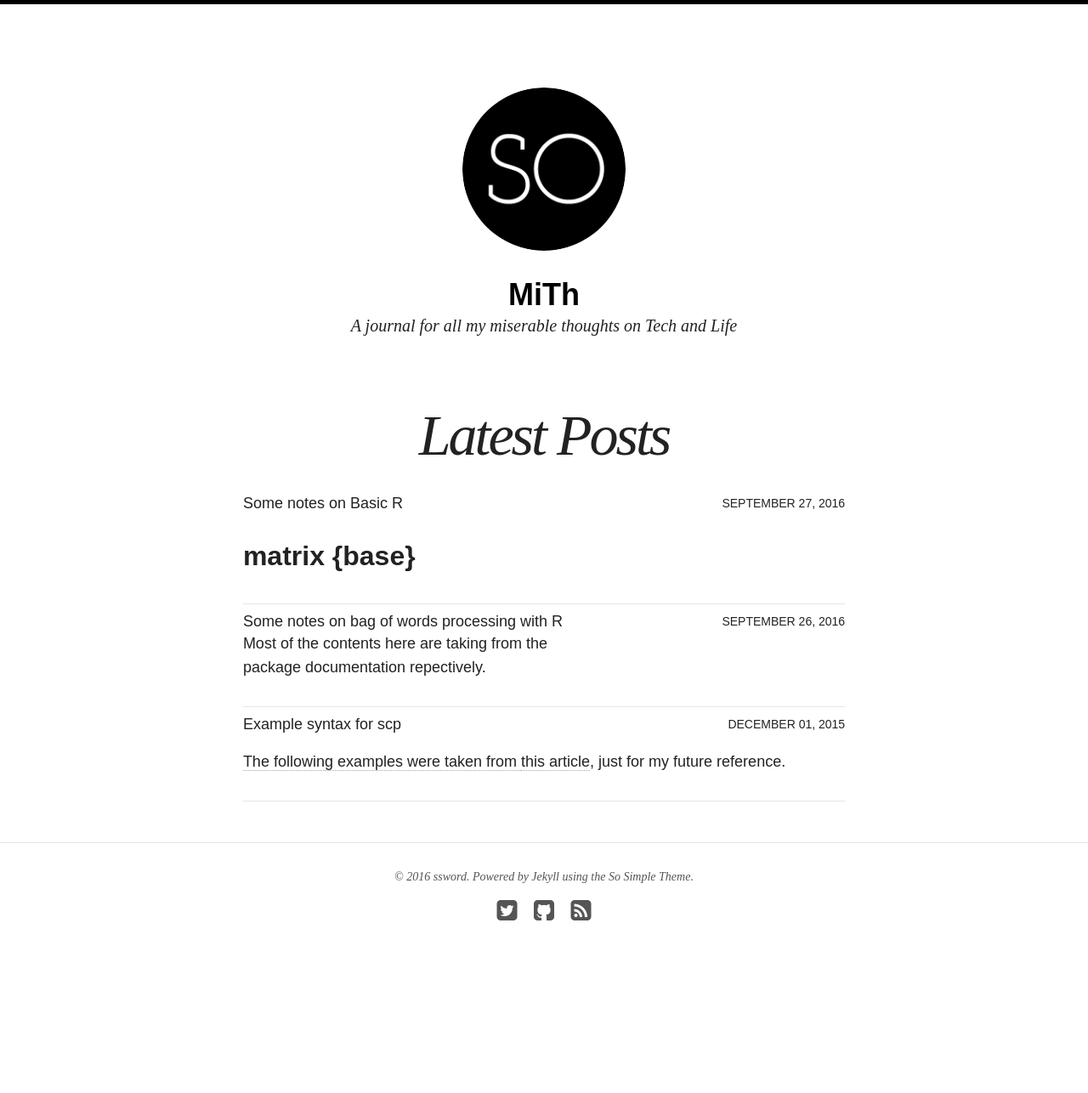
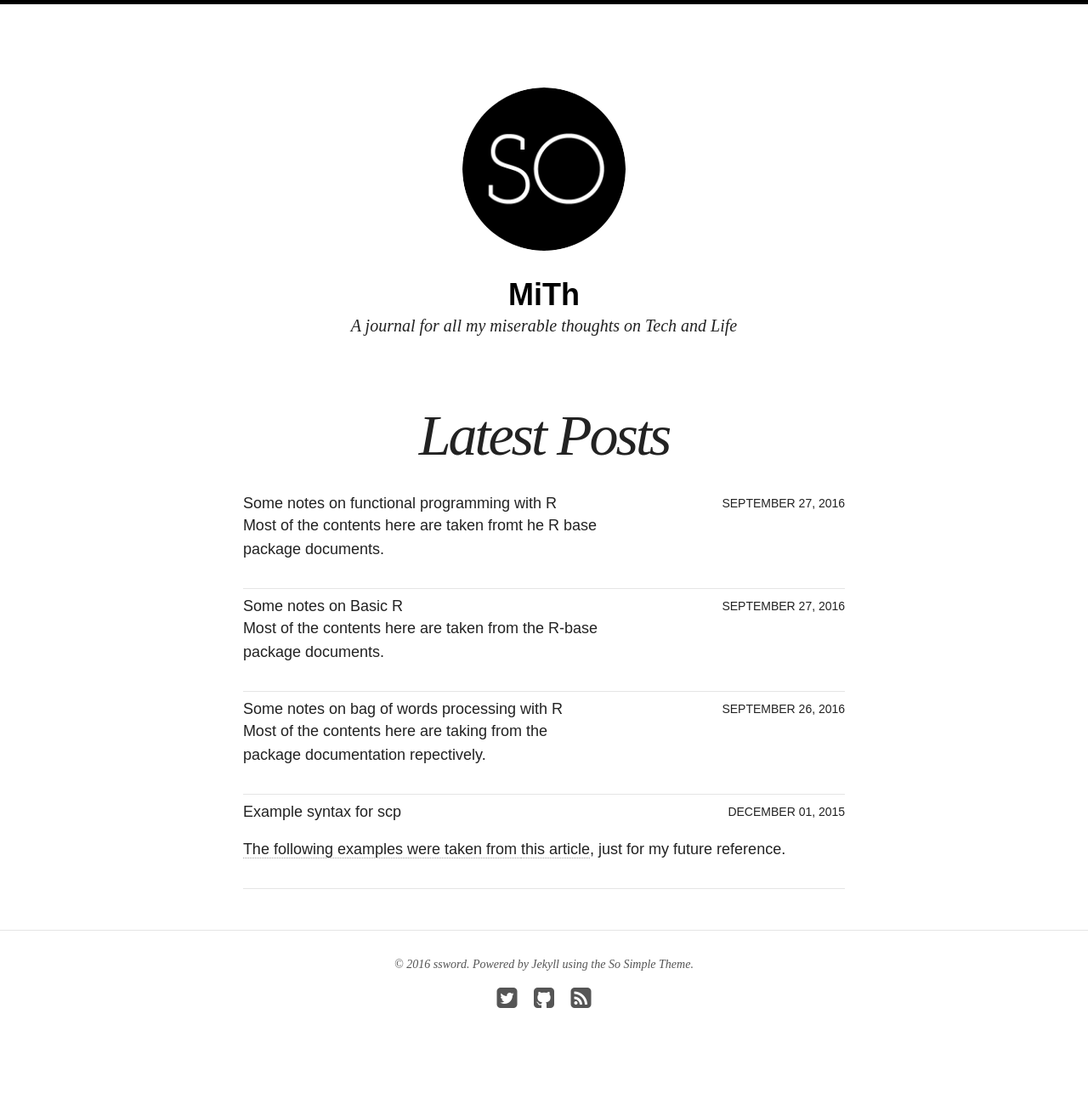
Before and after one commit to ssword/ssword.github.io, a Jekyll site: the page built from index.html, in a window 1280 px wide. Shown: the whole page at 85% size. Built offline with Jekyll 4.4.1, drawn with Linux system fonts in a browser that asks for light colours; nearby versions of some CDN libraries; before the commit the page ends 1183 px from its top, so only the background shows below that; some of the changed lines change nothing that is shown.

Commit message:
add functional programming

````diff
--- a/_posts/articles/2016-9-27-basicR.md
+++ b/_posts/articles/2016-9-27-basicR.md
@@ -2,6 +2,8 @@
 layout: post
 title: Some notes on Basic R
 ---
+
+Most of the contents here are taken from the R-base package documents.
 
 ## **matrix {base}**
 
--- /dev/null
+++ b/_posts/articles/2016-9-27-functionalprogrammingR.md
@@ -0,0 +1,82 @@
+---
+layout: post
+title: Some notes on functional programming with R
+---
+
+Most of the contents here are taken fromt he R base package documents.
+
+## **lapply**
+
+### Description
+
+**lapply** returns a list of the same length as X, each element of which is the result of applying FUN to the corresponding element of X.
+
+**sapply** is a user-friendly version and wrapper of lapply by default returning a vector, matrix or, if simplify = "array", an array if appropriate, by applying simplify2array(). sapply(x, f, simplify = FALSE, USE.NAMES = FALSE) is the same as lapply(x, f).
+**sapply** always return the results in a vectro if possible.
+"**s**" in **sapply** stands for "simplify". It will simplify the answer into a vector or a matrix. So if the return is a structured object, you can use lapply()
+
+vapply is similar to sapply, but has a pre-specified type of return value, so it can be safer (and sometimes faster) to use.
+
+replicate is a wrapper for the common use of sapply for repeated evaluation of an expression (which will usually involve random number generation).
+
+simplify2array() is the utility called from sapply() when simplify is not false and is similarly called from mapply().
+
+### Usage
+```R
+    lapply(X, FUN, ...)
+
+    sapply(X, FUN, ..., simplify = TRUE, USE.NAMES = TRUE)
+
+    vapply(X, FUN, FUN.VALUE, ..., USE.NAMES = TRUE)
+
+    replicate(n, expr, simplify = "array")
+
+    simplify2array(x, higher = TRUE)
+```
+
+### details
+
+Simplification in sapply is only attempted if X has length greater than zero and if the return values from all elements of X are all of the same (positive) length. If the common length is one the result is a vector, and if greater than one is a matrix with a column corresponding to each element of X.
+
+Simplification is always done in vapply. This function checks that all values of FUN are compatible with the FUN.VALUE, in that they must have the same length and type. (Types may be promoted to a higher type within the ordering logical < integer < double < complex, but not demoted.)
+
+### value
+
+For lapply, sapply(simplify = FALSE) and replicate(simplify = FALSE), a list.
+
+For sapply(simplify = TRUE) and replicate(simplify = TRUE): if X has length zero or n = 0, an empty list. Otherwise an atomic vector or matrix or list of the same length as X (of length n for replicate). If simplification occurs, the output type is determined from the highest type of the return values in the hierarchy NULL < raw < logical < integer < double < complex < character < list < expression, after coercion of pairlists to lists.
+
+vapply returns a vector or array of type matching the FUN.VALUE. If length(FUN.VALUE) == 1 a vector of the same length as X is returned, otherwise an array. If FUN.VALUE is not an array, the result is a matrix with length(FUN.VALUE) rows and length(X) columns, otherwise an array a with dim(a) == c(dim(FUN.VALUE), length(X)).
+
+### Examples
+
+```R
+    require(stats); require(graphics)
+
+    x <- list(a = 1:10, beta = exp(-3:3), logic = c(TRUE,FALSE,FALSE,TRUE))
+    # compute the list mean for each list element
+    lapply(x, mean)
+    # median and quartiles for each list element
+    lapply(x, quantile, probs = 1:3/4)
+    sapply(x, quantile)
+    i39 <- sapply(3:9, seq) # list of vectors
+    sapply(i39, fivenum)
+    vapply(i39, fivenum,
+        c(Min. = 0, "1st Qu." = 0, Median = 0, "3rd Qu." = 0, Max. = 0))
+
+    ## sapply(*, "array") -- artificial example
+    (v <- structure(10*(5:8), names = LETTERS[1:4]))
+    f2 <- function(x, y) outer(rep(x, length.out = 3), y)
+    (a2 <- sapply(v, f2, y = 2*(1:5), simplify = "array"))
+    a.2 <- vapply(v, f2, outer(1:3, 1:5), y = 2*(1:5))
+    stopifnot(dim(a2) == c(3,5,4), all.equal(a2, a.2),
+            identical(dimnames(a2), list(NULL,NULL,LETTERS[1:4])))
+
+    hist(replicate(100, mean(rexp(10))))
+
+    ## use of replicate() with parameters:
+    foo <- function(x = 1, y = 2) c(x, y)
+    # does not work: bar <- function(n, ...) replicate(n, foo(...))
+    bar <- function(n, x) replicate(n, foo(x = x))
+    bar(5, x = 3)
+```
````
